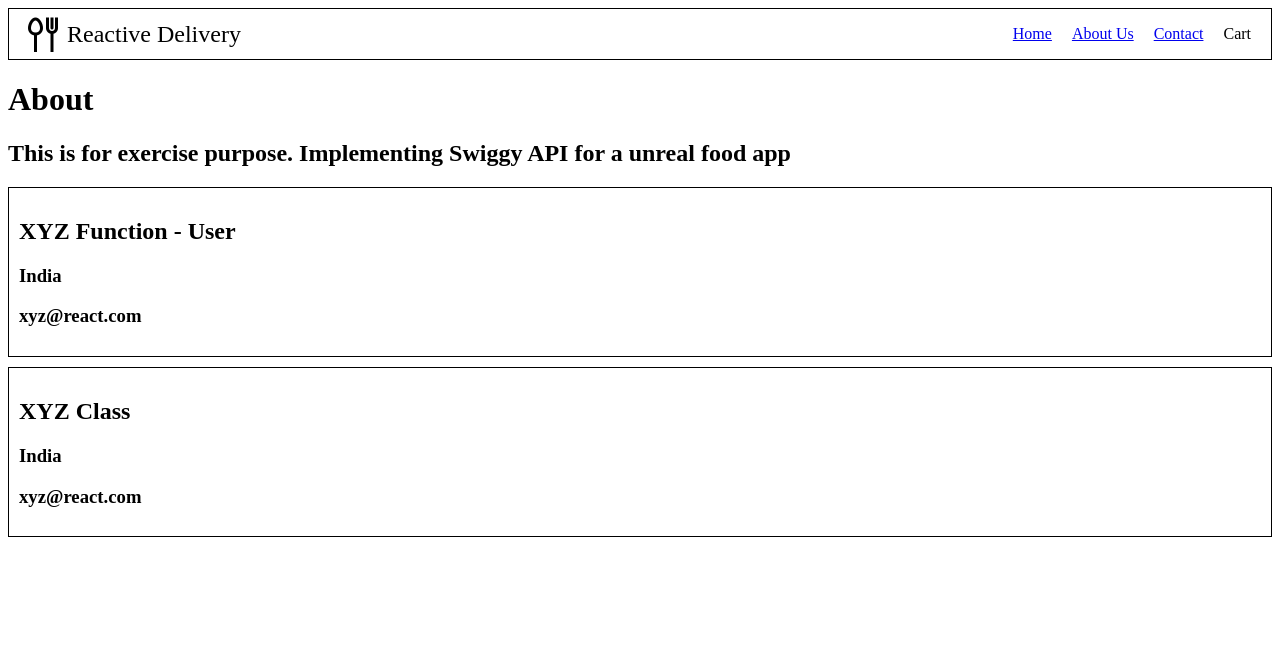
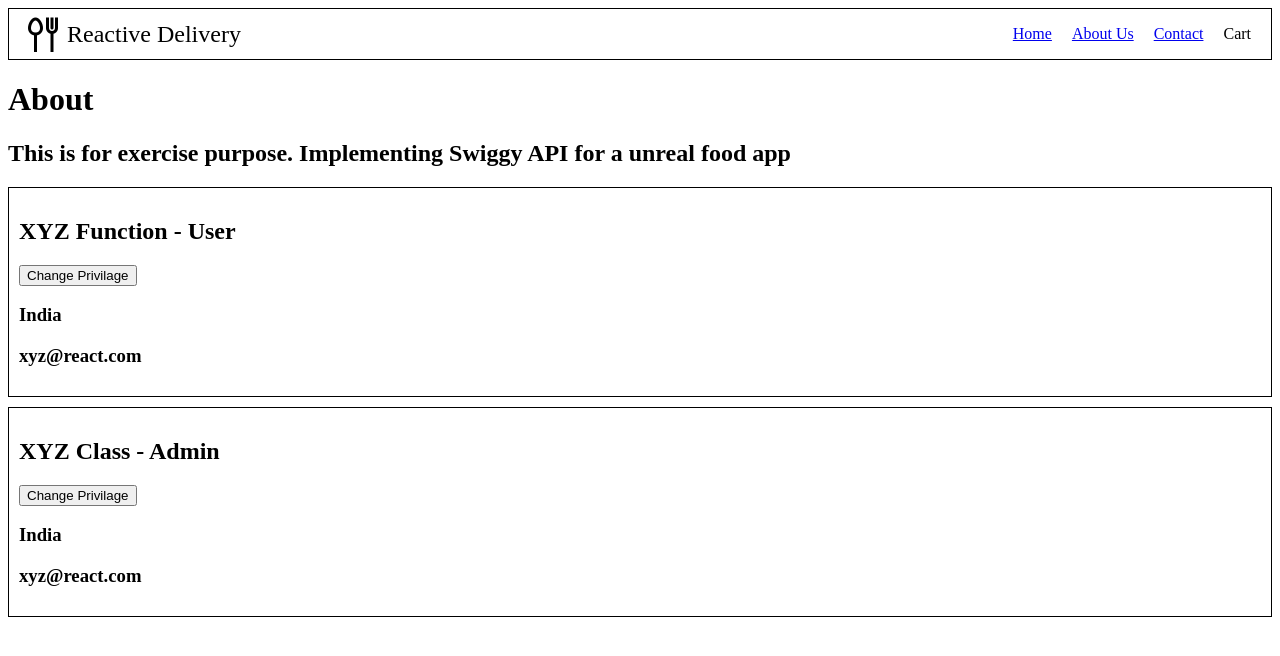
Before and after one commit to uk974q/ReactivePace, a React (Vite) app: page /about in a window 1280 px wide. Shown: the top 656 px of the page. Built offline with nearby package versions, Linux system fonts and the light colour scheme.

Commit message:
state and props in class component

```diff
--- a/src/components/User.js
+++ b/src/components/User.js
@@ -5,6 +5,9 @@ const User = ({name}) => {
     return(
         <div className="user-card">
             <h2>{name} - {admin ? "Admin" : "User"}</h2>
+            <button className="btn type-change-button" onClick={() => setAdmin(val => !val)}>
+                Change Privilage
+            </button>
             <h3>India</h3>
             <h3>xyz@react.com</h3>
         </div>
--- a/src/components/UserInfo.js
+++ b/src/components/UserInfo.js
@@ -2,12 +2,19 @@ import React from "react"
 class UserInfo extends React.Component{
     constructor(props){
         super(props)
+        this.state = {
+            admin : true
+        }
     }
     render(){
         const {name} = this.props
+        const {admin} = this.state
         return(
             <div className="user-card">
-                <h2>{name}</h2>
+                <h2>{name} - {admin ? "Admin" : "User"}</h2>
+                <button className="btn type-change-button" onClick={() => this.setState({admin: !admin})}>
+                    Change Privilage
+                </button>
                 <h3>India</h3>
                 <h3>xyz@react.com</h3>
             </div>
```
